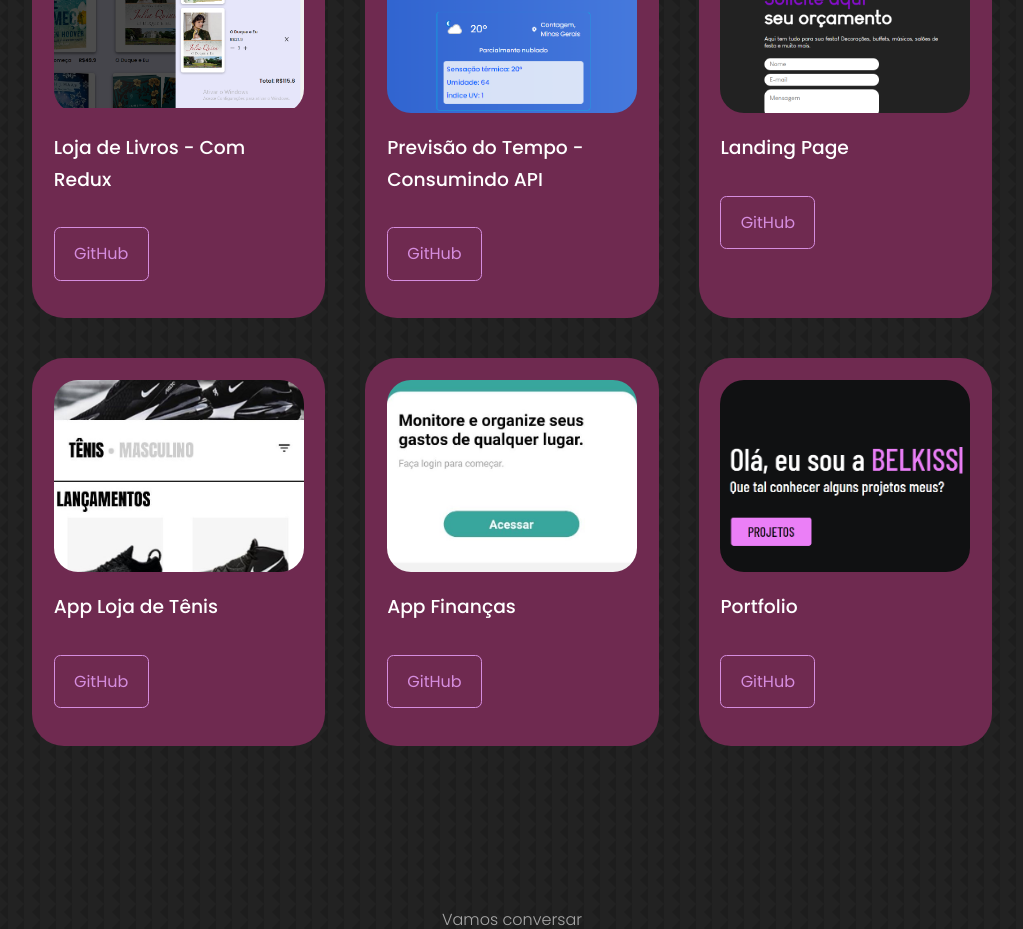
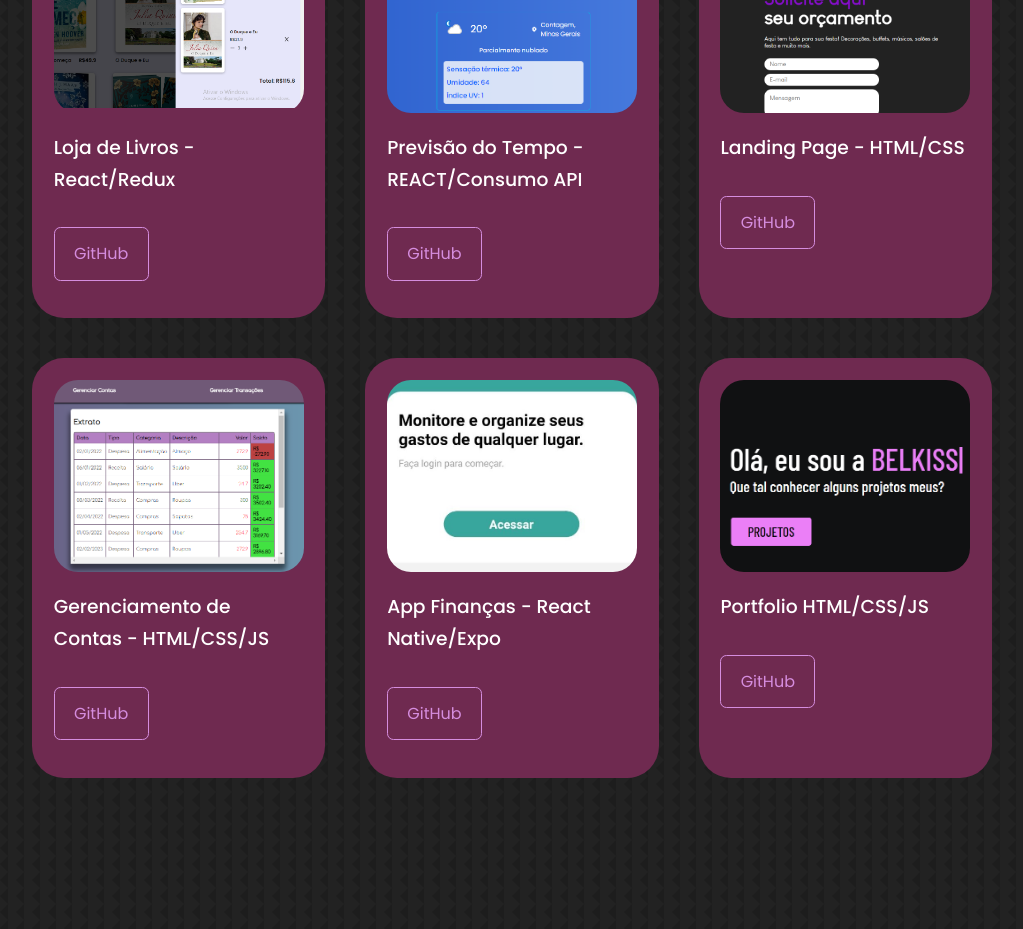
Before and after one commit to belkiss-lino/portfolio-belkiss-lino, a React (Create React App) app: page / in a window 1280 px wide. Shown: the part 2520-3449 px from the top of the page, without its empty margins (128-1151 px from the left). Built offline with nearby package versions, Linux system fonts and the light colour scheme.

Commit message:
portfolio changes

```diff
--- a/src/components/portfolio/Portfolio.jsx
+++ b/src/components/portfolio/Portfolio.jsx
@@ -3,7 +3,7 @@ import './Portfolio.css';
 import IMG0 from '../../assets/portfolio0.png';
 import IMG1 from '../../assets/portfolio1.png';
 import IMG2 from '../../assets/portfolio2.png';
-import IMG3 from '../../assets/portfolio3.jpeg';
+import IMG3 from '../../assets/portfolio3.png';
 import IMG4 from '../../assets/portfolio4.jpeg';
 import IMG5 from '../../assets/portfolio5.jpg';
 
@@ -18,7 +18,7 @@ const Portfolio = () => {
           <div className='portfolio__item-image'>
             <img src={IMG0} alt="" />
           </div>
-          <h3>Loja de Livros - Com Redux</h3>
+          <h3>Loja de Livros - React/Redux</h3>
           <div className='portfolio__item-cta'>
             <a href='https://github.com/belkiss-lino/book-shopping' className='btn' target='_blank'>GitHub</a>
           </div>
@@ -27,7 +27,7 @@ const Portfolio = () => {
           <div className='portfolio__item-image'>
             <img src={IMG1} alt="" />
           </div>
-          <h3>Previsão do Tempo - Consumindo API</h3>
+          <h3>Previsão do Tempo - REACT/Consumo API</h3>
           <div className='portfolio__item-cta'>
             <a href='https://github.com/belkiss-lino/weather-forecast' className='btn' target='_blank'>GitHub</a>
           </div>
@@ -36,7 +36,7 @@ const Portfolio = () => {
           <div className='portfolio__item-image'>
             <img src={IMG2} alt="" />
           </div>
-          <h3>Landing Page</h3>
+          <h3>Landing Page - HTML/CSS</h3>
           <div className='portfolio__item-cta'>
             <a href='https://github.com/belkiss-lino/landing-page-mabel' className='btn' target='_blank'>GitHub</a>
           </div>
@@ -45,7 +45,7 @@ const Portfolio = () => {
           <div className='portfolio__item-image'>
             <img src={IMG3} alt="" />
           </div>
-          <h3>App Loja de Tênis</h3>
+          <h3>Gerenciamento de Contas - HTML/CSS/JS</h3>
           <div className='portfolio__item-cta'>
             <a href='https://github.com/belkiss-lino/AppLojaTenis' className='btn' target='_blank'>GitHub</a>
           </div>
@@ -54,7 +54,7 @@ const Portfolio = () => {
           <div className='portfolio__item-image'>
             <img src={IMG4} alt="" />
           </div>
-          <h3>App Finanças</h3>
+          <h3>App Finanças - React Native/Expo</h3>
           <div className='portfolio__item-cta'>
             <a href='https://github.com/belkiss-lino/AppTelas' className='btn' target='_blank'>GitHub</a>
           </div>
@@ -63,7 +63,7 @@ const Portfolio = () => {
           <div className='portfolio__item-image'>
             <img src={IMG5} alt="" />
           </div>
-          <h3>Portfolio</h3>
+          <h3>Portfolio HTML/CSS/JS</h3>
           <div className='portfolio__item-cta'>
             <a href='https://github.com/belkiss-lino/portfolio-belkiss' className='btn' target='_blank'>GitHub</a>
           </div>
```
Also changed, not shown: src/assets/portfolio3.jpeg (deleted), src/assets/portfolio3.png (added).
